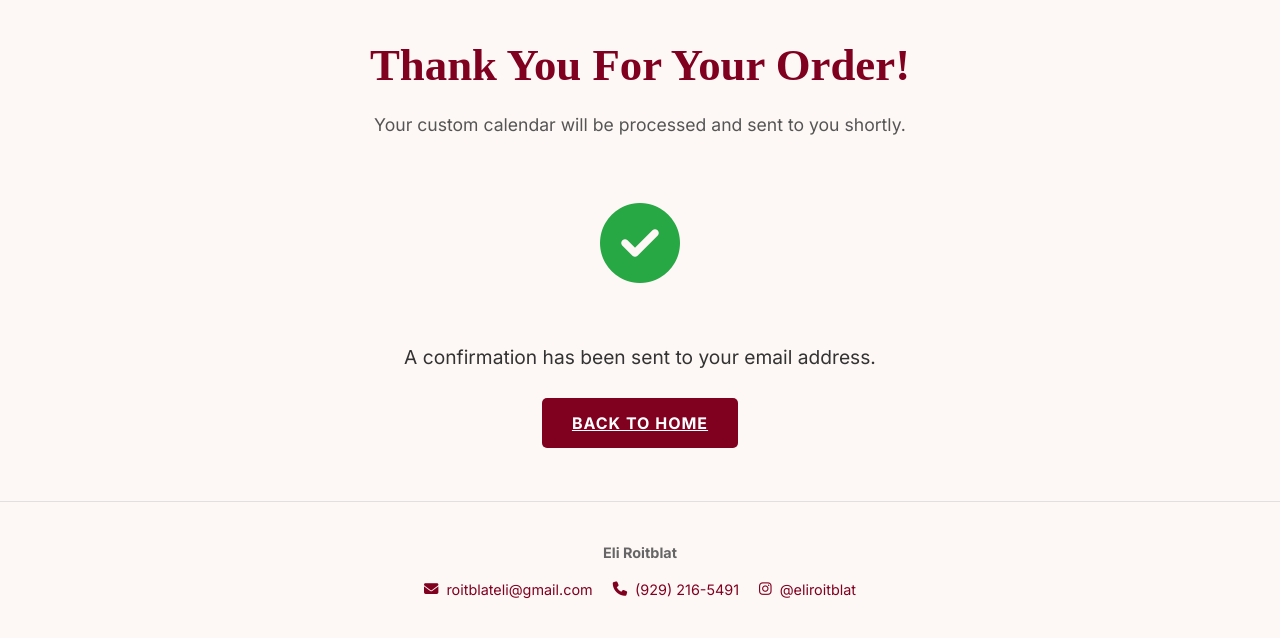
After one commit to elir12131/calendarweb, a Flask app: page /thank-you in a window 1280 px wide. The commit adds this page. Shown: the top 638 px of the page. Run offline with Flask 3, Linux system fonts and the light colour scheme.

Commit message:
Finalize checkout flow and prepare for sharing

```diff
--- a/app.py
+++ b/app.py
@@ -1,43 +1,92 @@
 # Save this file as: app.py
-from flask import Flask, render_template, jsonify
+from flask import Flask, render_template, jsonify, request
 import calendar_generator
-from whitenoise import WhiteNoise # <--- IMPORT WHITENOISE
+import os
+from dotenv import load_dotenv
+import smtplib
+from email.message import EmailMessage
+from whitenoise import WhiteNoise
 
-# --- App Initialization ---
+# Load environment variables from .env file
+load_dotenv()
+
 app = Flask(__name__)
-
-# --- WHITENOISE CONFIGURATION ---
-# This is the crucial line that makes your CSS and JS files work on Render.
-# It tells WhiteNoise to look in the "static/" folder for these files.
+# Configure WhiteNoise for static files in production
 app.wsgi_app = WhiteNoise(app.wsgi_app, root="static/")
 
-
-# --- API Routes ---
+# --- PAGE ROUTES ---
 @app.route('/')
-def homepage():
-    """This route serves the main calendar page."""
-    return render_template('index.html')
+def homepage(): return render_template('index.html')
 
 @app.route('/checkout')
-def checkout_page():
-    """NEW: This route serves the checkout page."""
-    return render_template('checkout.html')
+def checkout_page(): return render_template('checkout.html')
 
+@app.route('/thank-you')
+def thank_you_page(): return render_template('thank-you.html')
+
+# --- API ROUTES ---
 @app.route('/api/get-base-calendar')
 def get_base_calendar_api():
-    """
-    This endpoint's ONLY job is to return the pre-built base calendar
-    with holidays and dates. It does no processing and makes no network calls.
-    """
     try:
         base_calendar = calendar_generator.get_base_calendar()
         return jsonify(base_calendar)
     except Exception as e:
-        print(f"SERVER-ERROR: An unexpected error occurred: {e}")
-        return jsonify({"error": "An internal server error occurred."}), 500
+        print(f"SERVER-ERROR: {e}")
+        return jsonify({"error": "Server error"}), 500
 
-# --- This part is only for local development ---
+@app.route('/api/process-order', methods=['POST'])
+def process_order():
+    """
+    Receives order data, sends a detailed email notification, and returns success.
+    This is the single, reliable notification method.
+    """
+    try:
+        data = request.get_json()
+
+        # --- Send Email Notification ---
+        try:
+            email_sender = os.getenv('EMAIL_SENDER')
+            email_password = os.getenv('EMAIL_PASSWORD')
+            email_recipient = os.getenv('EMAIL_RECIPIENT')
+
+            # Proceed only if all necessary email credentials are set
+            if all([email_sender, email_password, email_recipient]):
+                msg = EmailMessage()
+                msg['Subject'] = '🎉 New Custom Calendar Order!'
+                msg['From'] = email_sender
+                msg['To'] = email_recipient
+
+                content = f"""
+                You have received a new order for a custom calendar.
+
+                --- Order Details ---
+                Customer Email: {data.get('email', 'N/A')}
+                Customer Phone: {data.get('phone', 'N/A')}
+                Name on Card: {data.get('card_name', 'N/A')}
+                Notes: {data.get('notes', 'None')}
+                --------------------
+                """
+                msg.set_content(content)
+
+                # Connect to Gmail's SSL server and send
+                with smtplib.SMTP_SSL('smtp.gmail.com', 465) as smtp:
+                    smtp.login(email_sender, email_password)
+                    smtp.send_message(msg)
+                print("Email notification sent successfully!")
+            else:
+                print("Email credentials are not fully configured in .env file. Skipping email.")
+
+        except Exception as e:
+            # Log any error that occurs during email sending but don't crash
+            print(f"EMAIL FAILED TO SEND: {e}")
+
+        # Always return success to the user, even if the notification fails,
+        # so their experience is not interrupted.
+        return jsonify({"success": True, "message": "Order processed"})
+
+    except Exception as e:
+        print(f"ORDER PROCESSING ERROR: {e}")
+        return jsonify({"success": False, "message": "Failed to process order"}), 500
+
 if __name__ == '__main__':
-    # When you run this file directly, it uses the standard Flask server.
-    # When Render runs it with Gunicorn, this part is ignored.
     app.run(debug=True, port=5000)
--- a/requirements.txt
+++ b/requirements.txt
@@ -1,3 +1,4 @@
 Flask
 gunicorn
 whitenoise
+python-dotenv
--- a/static/css/style.css
+++ b/static/css/style.css
@@ -103,6 +88,23 @@ h1, h2, h3 { font-family: var(--font-heading); color: var(--accent-burgundy); te
 .spinner { border: 5px solid #f3f3f3; border-top: 5px solid var(--accent-burgundy); border-radius: 50%; width: 50px; height: 50px; animation: spin 1s linear infinite; margin: 2em auto; }
 @keyframes spin { 0% { transform: rotate(0deg); } 100% { transform: rotate(360deg); } }
 
+/* --- NEW: THANK YOU PAGE STYLES --- */
+.thank-you-container {
+    max-width: 600px;
+    margin: 4em auto;
+    text-align: center;
+}
+.thank-you-icon {
+    font-size: 5rem;
+    color: #28a745; /* A nice green color */
+    margin-bottom: 0.5em;
+}
+.thank-you-container p {
+    font-size: 1.2rem;
+    color: #333;
+    margin-bottom: 2em;
+}
+
 @media (max-width: 768px) {
     main, .main-header { padding: 0 10px; }
     .main-header h1 { font-size: 2rem; }
--- /dev/null
+++ b/templates/thank-you.html
@@ -0,0 +1,36 @@
+<!DOCTYPE html>
+<html lang="en">
+<head>
+    <meta charset="UTF-8">
+    <meta name="viewport" content="width=device-width, initial-scale=1.0">
+    <title>Thank You! - Custom Calendar</title>
+    <link rel="preconnect" href="https://fonts.googleapis.com">
+    <link rel="preconnect" href="https://fonts.gstatic.com" crossorigin>
+    <link href="https://fonts.googleapis.com/css2?family=Inter:wght@400;700&family=Playfair+Display:wght@700&family=Pacifico&display=swap" rel="stylesheet">
+    <link rel="stylesheet" href="https://cdnjs.cloudflare.com/ajax/libs/font-awesome/6.2.0/css/all.min.css">
+    <link rel="stylesheet" href="{{ url_for('static', filename='css/style.css') }}">
+</head>
+<body>
+    <header class="main-header">
+        <h1>Thank You For Your Order!</h1>
+        <p class="subtitle">Your custom calendar will be processed and sent to you shortly.</p>
+    </header>
+    <main>
+        <div class="thank-you-container">
+            <i class="fas fa-check-circle thank-you-icon"></i>
+            <p>A confirmation has been sent to your email address.</p>
+            <a href="/" class="cta-button">Back to Home</a>
+        </div>
+    </main>
+    <footer class="site-footer">
+        <div class="footer-content">
+            <p><strong>Eli Roitblat</strong></p>
+            <div class="contact-links">
+                <a href="mailto:roitblateli@gmail.com"><i class="fas fa-envelope"></i> roitblateli@gmail.com</a>
+                <a href="tel:9292165491"><i class="fas fa-phone"></i> (929) 216-5491</a>
+                <a href="https://www.instagram.com/eliroitblat" target="_blank" rel="noopener noreferrer"><i class="fab fa-instagram"></i> @eliroitblat</a>
+            </div>
+        </div>
+    </footer>
+</body>
+</html>
```
Also changed, not shown: other parts of static/css/style.css (+24 -39 lines), static/js/checkout.js (added, +69 -0 lines), static/js/main.js (+49 -10 lines), templates/checkout.html (+15 -30 lines), readme.md (added), 1 other file.
